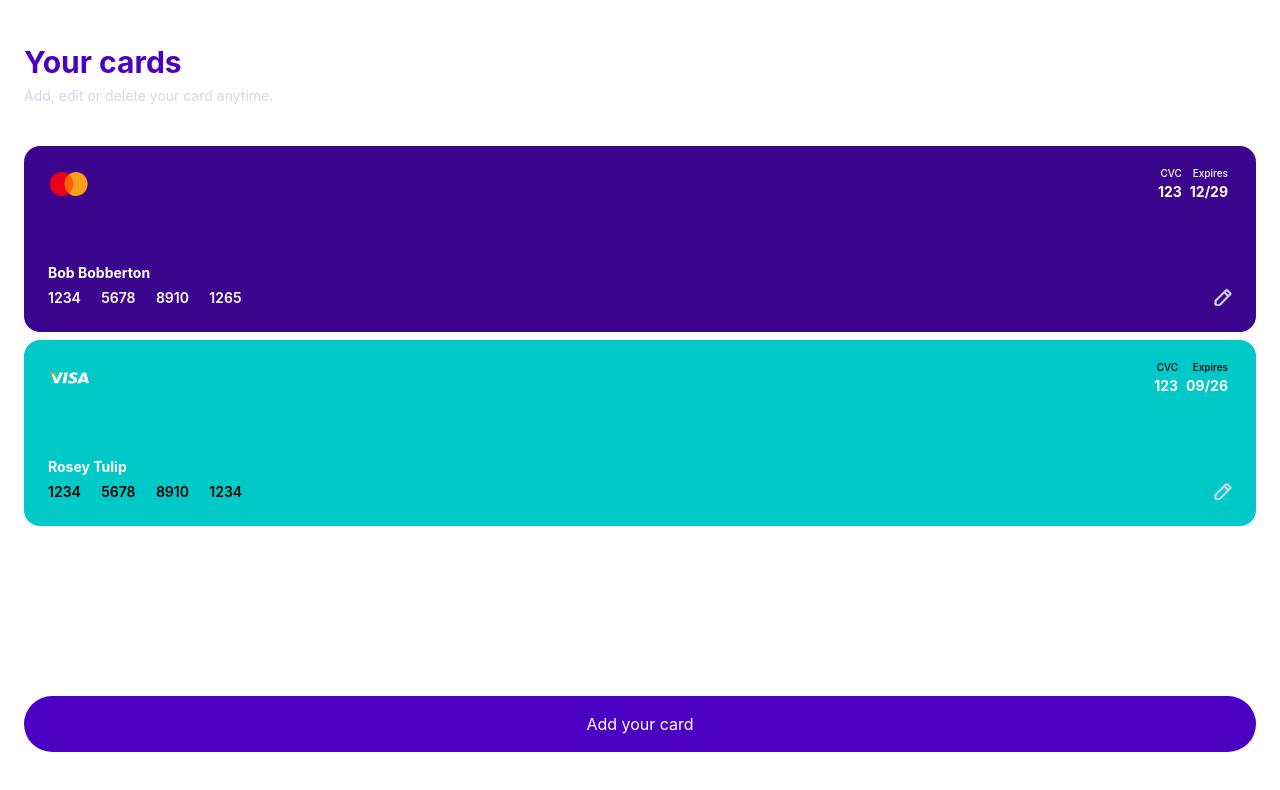
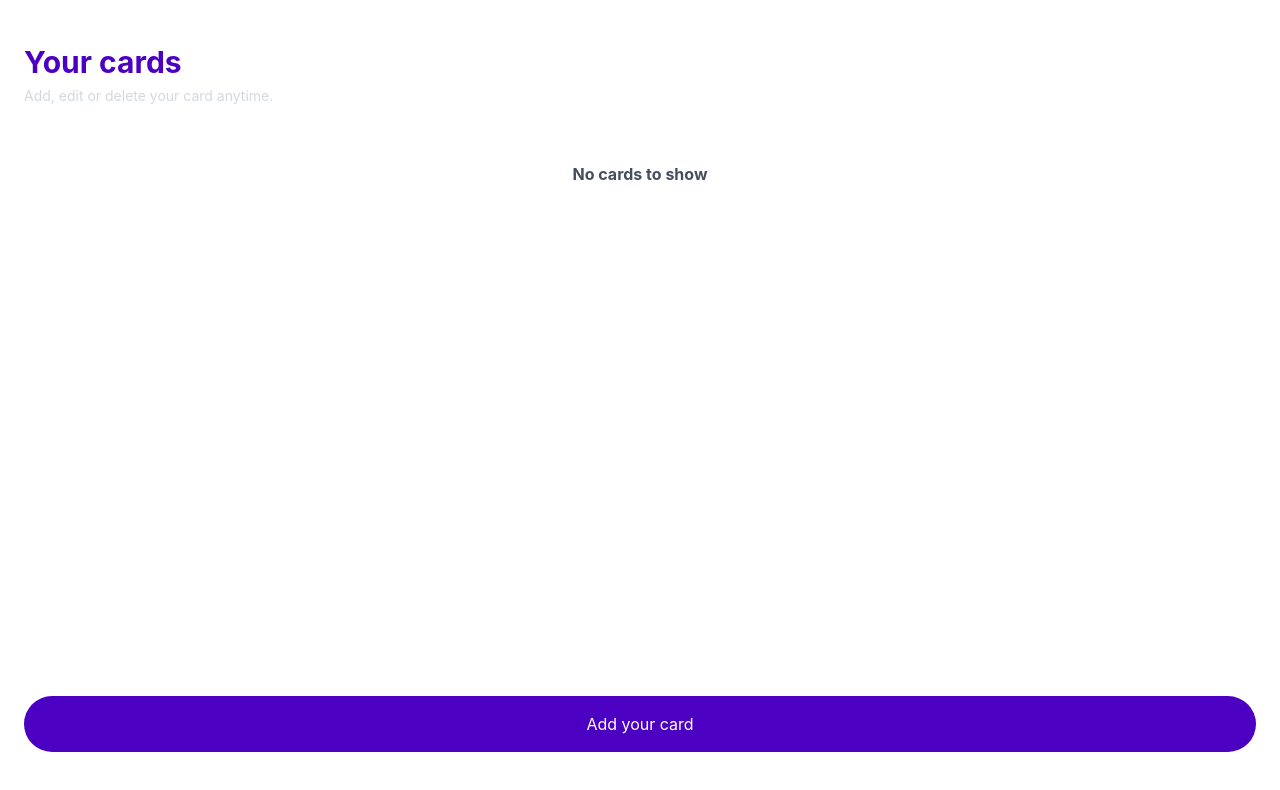
Before and after one commit to UPLukeet/bank-card-app, a React (Create React App) app: page / in a window 1280 px wide. Shown: the top 790 px of the page. Built offline with nearby package versions, Linux system fonts and the light colour scheme.

Commit message:
added add, update and delete card funtions

```diff
--- /dev/null
+++ b/src/context/CardContext.tsx
@@ -0,0 +1,44 @@
+import { createContext, ReactChild, useContext, useState } from "react"
+import { CardDetails } from "../types/cardDetails"
+
+type CardContextProps = {
+  savedCards: CardDetails[]
+  addCard: (card: CardDetails) => void
+  updateCard: (idx: number, card: CardDetails) => void
+  deleteCard: (idx: number) => void
+}
+
+const CardContext = createContext<CardContextProps>({
+  savedCards: [],
+  addCard: () => {},
+  updateCard: () => {},
+  deleteCard: () => {},
+})
+
+export const useCardContext = () => {
+  return useContext(CardContext)
+}
+
+interface CardContextProviderProps {
+  children: ReactChild
+}
+
+export const CardContextProvider = ({ children }: CardContextProviderProps) => {
+  const [savedCards, setSavedCards] = useState<CardDetails[]>([])
+
+  const addCard = (card: CardDetails) => {
+    setSavedCards((prevState) => [...prevState, card])
+  }
+
+  const updateCard = (idx: number, card: CardDetails) => {
+    savedCards[idx] = card
+  }
+
+  const deleteCard = (idx: number) => {
+    savedCards.splice(idx, 1)
+  }
+
+  const values = { savedCards, addCard, updateCard, deleteCard }
+
+  return <CardContext.Provider value={values}>{children}</CardContext.Provider>
+}
--- a/src/index.tsx
+++ b/src/index.tsx
@@ -4,12 +4,15 @@ import "./index.css"
 import App from "./App"
 import reportWebVitals from "./reportWebVitals"
 import { BrowserRouter } from "react-router-dom"
+import { CardContextProvider } from "./context/CardContext"
 
 ReactDOM.render(
   <React.StrictMode>
-    <BrowserRouter>
-      <App />
-    </BrowserRouter>
+    <CardContextProvider>
+      <BrowserRouter>
+        <App />
+      </BrowserRouter>
+    </CardContextProvider>
   </React.StrictMode>,
   document.getElementById("root")
 )
--- a/src/pages/AddCardPage/index.tsx
+++ b/src/pages/AddCardPage/index.tsx
@@ -2,7 +2,9 @@ import { useState } from "react"
 import { useNavigate } from "react-router-dom"
 import { InputField } from "../../components/InputField"
 import { PopupModal } from "../../components/PopupModal"
+import { useCardContext } from "../../context/CardContext"
 import { Routes } from "../../Routes"
+import { CardDetails } from "../../types/cardDetails"
 import { expiryMatch, lettersMatch, numberMatch } from "../../utils/index"
 
 export const AddCardPage = () => {
@@ -14,12 +16,26 @@ export const AddCardPage = () => {
   const [isCardError, setIsCardError] = useState(false)
   const [isExpiryError, setIsExpiryError] = useState(false)
   const [isCvcError, setIsCvcError] = useState(false)
+  const { addCard } = useCardContext()
 
   const isError = isNameError || isCardError || isExpiryError || isCvcError
 
   const navigate = useNavigate()
 
   const closePopup = () => {
+    navigate(Routes.LANDING_PAGE)
+  }
+
+  const card: CardDetails = {
+    name,
+    cardNumber,
+    expiry,
+    cvc,
+    type: "masterCard",
+  }
+
+  const uploadCard = () => {
+    addCard(card)
     navigate(Routes.LANDING_PAGE)
   }
 
@@ -78,7 +94,11 @@ export const AddCardPage = () => {
               : undefined
           }
         />
-        <button disabled={isError} className="btn mt-auto mb-unit-5">
+        <button
+          onClick={uploadCard}
+          disabled={isError}
+          className="btn mt-auto mb-unit-5"
+        >
           Confirm
         </button>
       </div>
--- a/src/pages/EditCardPage/index.tsx
+++ b/src/pages/EditCardPage/index.tsx
@@ -3,9 +3,10 @@ import { useNavigate, useParams } from "react-router-dom"
 import { BankCard } from "../../components/BankCard"
 import { InputField } from "../../components/InputField"
 import { PopupModal } from "../../components/PopupModal"
+import { useCardContext } from "../../context/CardContext"
 import { Routes } from "../../Routes"
+import { CardDetails } from "../../types/cardDetails"
 import { expiryMatch, lettersMatch, numberMatch } from "../../utils"
-import { testCardData } from "../LandingPage/testCardData"
 
 export const EditCardPage = () => {
   const [name, setName] = useState("")
@@ -16,6 +17,7 @@ export const EditCardPage = () => {
   const [isCardError, setIsCardError] = useState(false)
   const [isExpiryError, setIsExpiryError] = useState(false)
   const [isCvcError, setIsCvcError] = useState(false)
+  const { savedCards, updateCard, deleteCard } = useCardContext()
 
   const isError = isNameError || isCardError || isExpiryError || isCvcError
 
@@ -27,27 +29,49 @@ export const EditCardPage = () => {
     navigate(Routes.LANDING_PAGE)
   }
 
-  const dummyData = cardIndex && testCardData[parseInt(cardIndex)]
+  const selectedCard = cardIndex && savedCards[parseInt(cardIndex)]
 
   useEffect(() => {
-    if (dummyData) {
-      setName(dummyData.name)
-      setCardNumber(dummyData.cardNumber)
-      setExpiry(dummyData.expiry)
-      setCvc(dummyData.cvc)
+    if (selectedCard) {
+      setName(selectedCard.name)
+      setCardNumber(selectedCard.cardNumber)
+      setExpiry(selectedCard.expiry)
+      setCvc(selectedCard.cvc)
     }
-  }, [dummyData])
+  }, [selectedCard])
+
+  const card: CardDetails = {
+    name,
+    cardNumber,
+    expiry,
+    cvc,
+    type: "masterCard",
+  }
+
+  const editCard = () => {
+    if (cardIndex) {
+      updateCard(parseInt(cardIndex), card)
+      navigate(Routes.LANDING_PAGE)
+    }
+  }
+
+  const removeCard = () => {
+    if (cardIndex) {
+      deleteCard(parseInt(cardIndex))
+      navigate(Routes.LANDING_PAGE)
+    }
+  }
 
   return (
     <PopupModal heading="Add your card details" onCloseClick={closePopup}>
       <div className="flex flex-col h-full">
-        {dummyData && (
+        {selectedCard && (
           <BankCard
-            name={dummyData.name}
-            type={dummyData.type}
-            cvc={dummyData.cvc}
-            cardNumber={dummyData.cardNumber}
-            expiry={dummyData.expiry}
+            name={selectedCard.name}
+            type={selectedCard.type}
+            cvc={selectedCard.cvc}
+            cardNumber={selectedCard.cardNumber}
+            expiry={selectedCard.expiry}
           />
         )}
         <InputField
@@ -102,7 +126,16 @@ export const EditCardPage = () => {
               : undefined
           }
         />
-        <button className="btn mt-auto mb-unit-5">Confirm</button>
+        <button
+          disabled={isError}
+          onClick={editCard}
+          className="btn mt-auto mb-unit-1"
+        >
+          Confirm
+        </button>
+        <button onClick={removeCard} className="text-grey-20 mt-auto mb-unit-4">
+          Delete card
+        </button>
       </div>
     </PopupModal>
   )
--- a/src/pages/LandingPage/index.tsx
+++ b/src/pages/LandingPage/index.tsx
@@ -1,10 +1,11 @@
 import { Outlet, useNavigate } from "react-router-dom"
 import { BankCard } from "../../components/BankCard"
+import { useCardContext } from "../../context/CardContext"
 import { Routes } from "../../Routes"
-import { testCardData } from "./testCardData"
 
 export const LandingPage = () => {
   const navigate = useNavigate()
+  const { savedCards } = useCardContext()
 
   const goToAddCard = () => {
     navigate(`/${Routes.ADD_CARD}`)
@@ -20,7 +21,8 @@ export const LandingPage = () => {
         <h1 className="heading text-purple-60">Your cards</h1>
         <p className="text-body">Add, edit or delete your card anytime.</p>
         <div className="my-unit-5">
-          {testCardData?.map(({ name, type, cvc, cardNumber, expiry }, idx) => (
+          {savedCards.length > 0 ? (
+            savedCards?.map(({ name, type, cvc, cardNumber, expiry }, idx) => (
               <BankCard
                 key={cardNumber}
                 name={name}
@@ -30,7 +32,12 @@ export const LandingPage = () => {
                 expiry={expiry}
                 onEditClick={() => goToEditCard(idx)}
               />
-          ))}
+            ))
+          ) : (
+            <p className="text-grey-70 text-md text-center mt-unit-4 font-bold">
+              No cards to show
+            </p>
+          )}
         </div>
         <button onClick={goToAddCard} className="btn mt-auto mb-unit-2">
           Add your card
```
Lines whose indentation alone changed are shown as unchanged.
